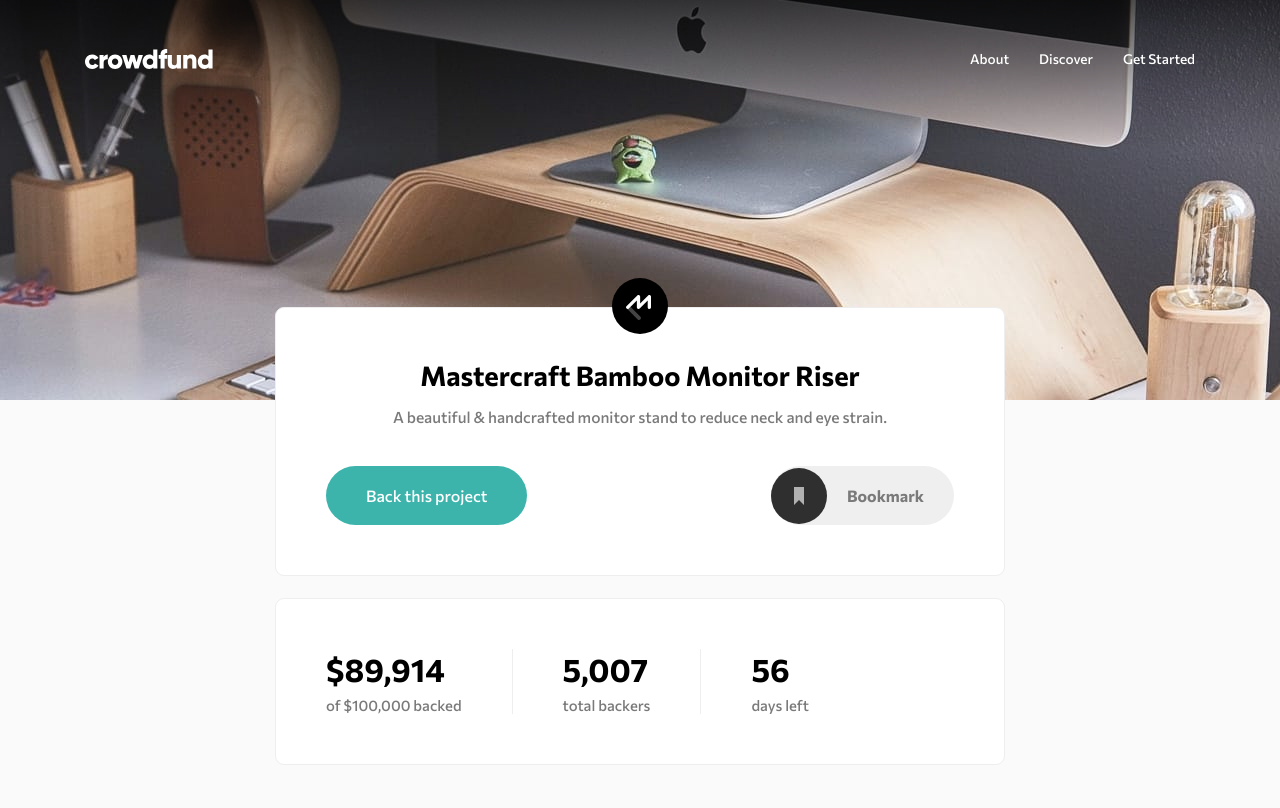
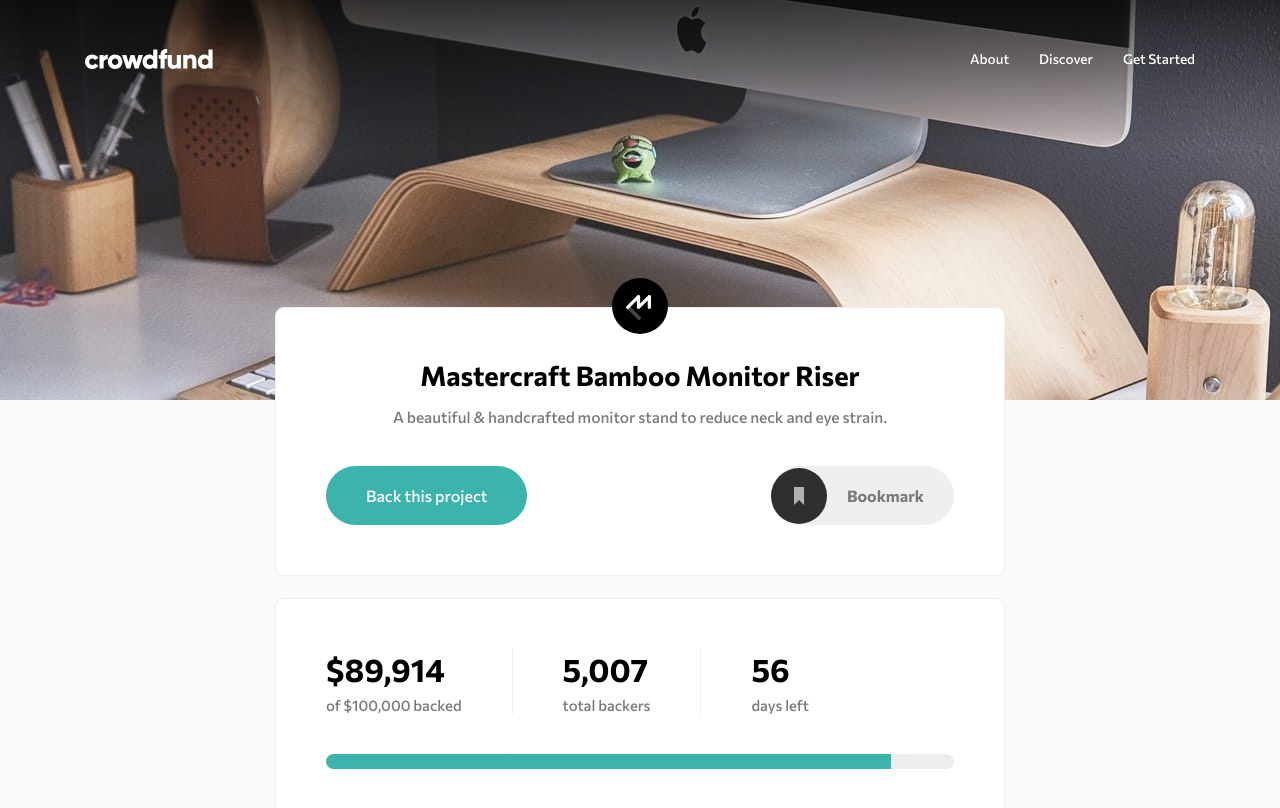
Before and after one commit to kdumagalhaes/crowdfunding-pp-reactjs, a React (Create React App) app: page / in a window 1280 px wide. Shown: the top 808 px of the page. Built offline with nearby package versions, Linux system fonts and the light colour scheme.

Commit message:
Finish numbers product section

```diff
--- a/src/components/ProductNumbersSection/index.tsx
+++ b/src/components/ProductNumbersSection/index.tsx
@@ -1,12 +1,22 @@
+import { useState } from "react"
 import { Container, Content } from "./styles"
 
 export const ProductNumbersSection = () => {
+
+    const [range, setRange] = useState('89914')
+
+    const setRangeBackground = (range: string) => {
+        return `linear-gradient(90deg, hsl(176, 50%, 47%) ${(parseInt(range) / 100000) * 100}%, #ededed ${(parseInt(range) / 100000) * 100}%)`
+    }
+
+    const totalBackedConverted: string = parseInt(range).toLocaleString('en-US')
+
     return (
         <Container>
             <Content>
                 <div className="flex-container">
                     <div className="number">
-                        <span className="number-value">$89,914</span>
+                        <span className="number-value">${totalBackedConverted}</span>
                         <span className="number-backed">of $100,000 backed</span>
                     </div>
                     <div className="number">
@@ -18,6 +28,7 @@ export const ProductNumbersSection = () => {
                         <span className="number-backed">days left</span>
                     </div>
                 </div>
+                <input style={{ background: `${setRangeBackground(range)}` }} onChange={e => setRange(e.target.value)} type="range" min="0" max="100000" value={range} className="value-range" />
             </Content>
         </Container>
     )
--- a/src/components/ProductNumbersSection/styles.tsx
+++ b/src/components/ProductNumbersSection/styles.tsx
@@ -44,4 +44,18 @@ export const Content = styled.section`
         margin-top: 7px;
     }
 
+    .value-range {
+        -webkit-appearance: none;
+        width: 100%;
+        margin-top: 40px;
+        height: 15px;
+        border-radius: 50px;
+        background: var(--moderate-cyan);
+
+        &::-webkit-slider-thumb {
+            -webkit-appearance: none;
+            appearance: none;
+        }
+    }
+
 `
```
